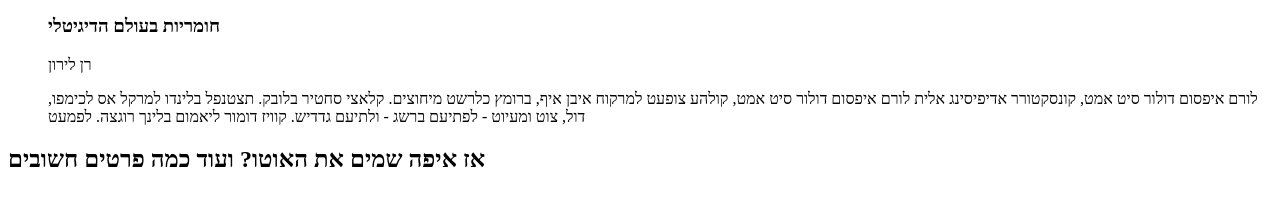
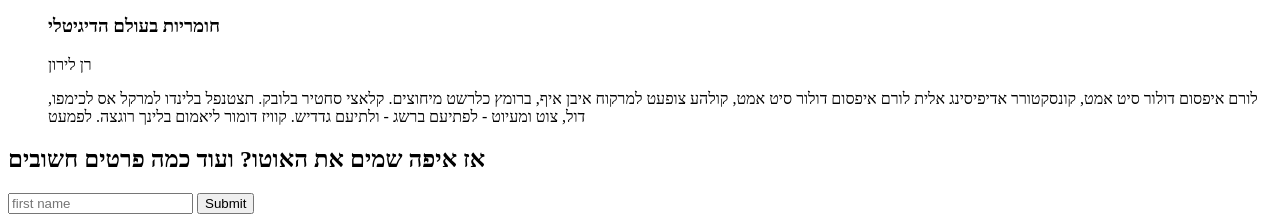
Before and after one commit to naitadar/exercises, a plain HTML site: page index.html in a window 1280 px wide. Shown: the part 630-852 px from the top of the page. Before the commit the page ends 823 px from the top, so only its background shows below. Drawn offline with Linux system fonts and the light colour scheme.

Commit message:
adding form

```diff
--- a/index.html
+++ b/index.html
@@ -21,7 +21,7 @@
 </header>
 
 <main>
-    <section>
+    <section >
         <h1>אירוע פיתוח בראש טוב </h1>
         <p>לדבר עם טרכנולוגיות מהחזית ואתגרים שווים עם גיבורי יום-יום כמוכם</p>
     </section>
@@ -65,9 +65,11 @@
     <section>
         <div>
             <h2>אז איפה שמים את האוטו? <span>ועוד כמה פרטים חשובים</span></h2>
-            <div>
 
-            </div>
+            <form action="" method="get">
+                <input t type="text" placeholder="first name" name="name" title="name">
+                <input type="submit" placeholder="submit" name="">
+            </form>
         </div>
     </section>
 </main>
```
